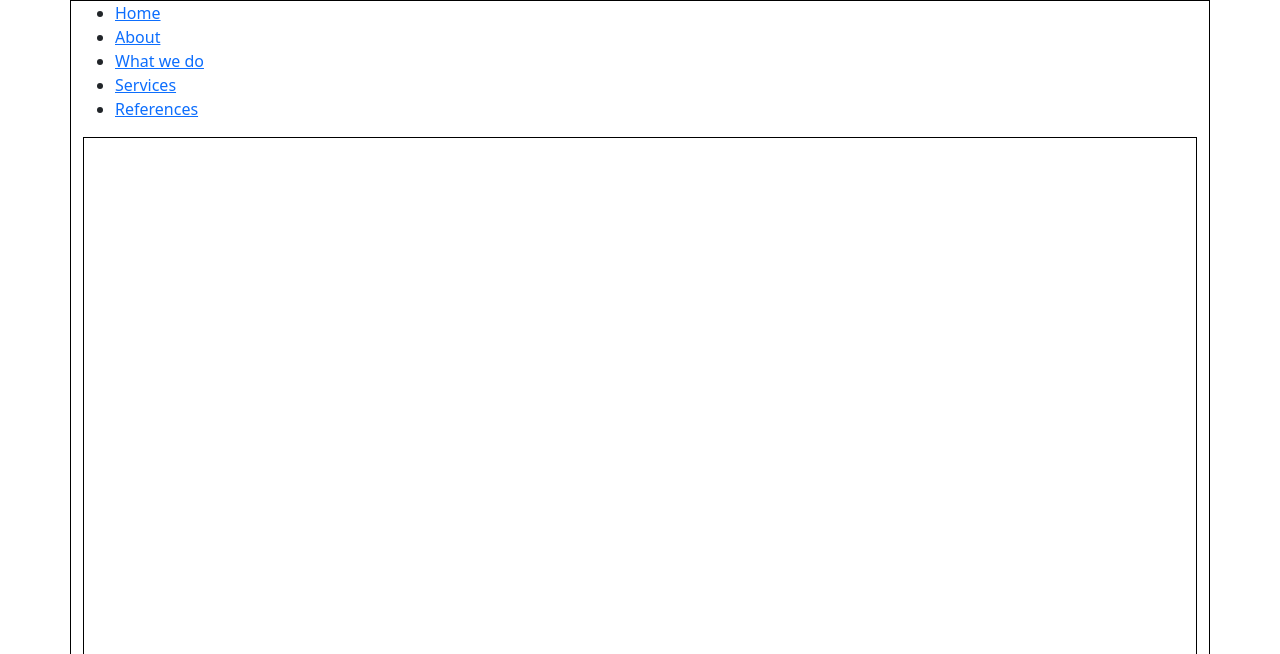
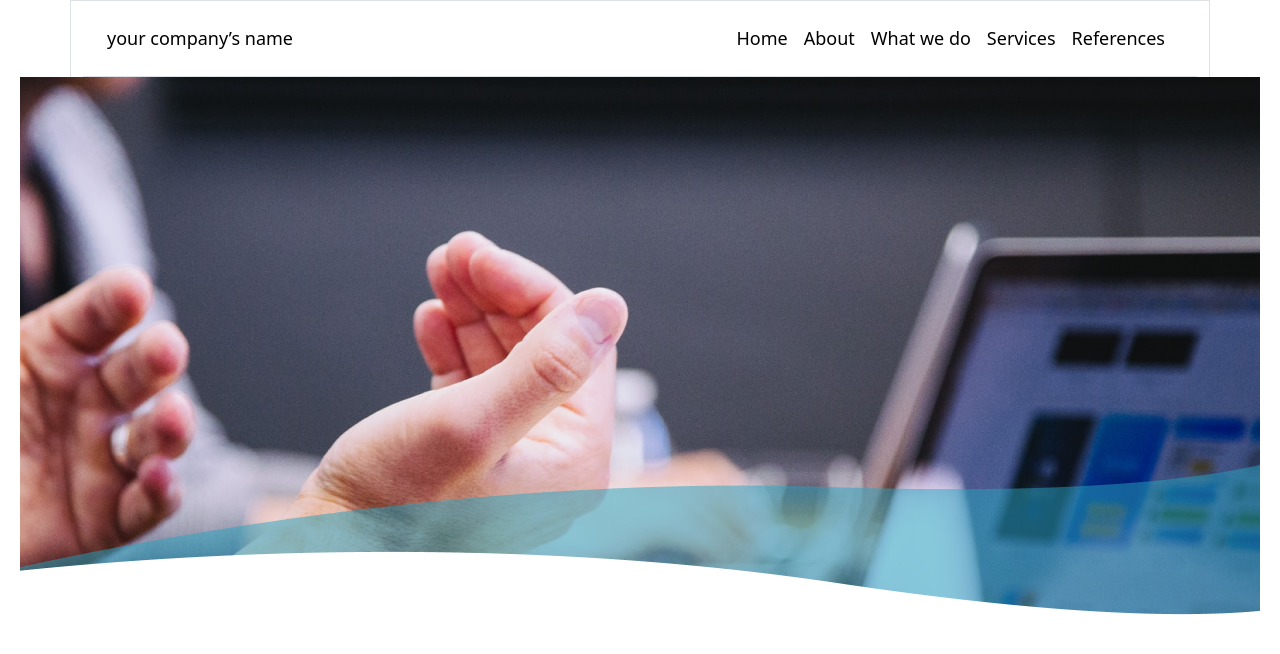
Before and after one commit to adrianflak/onepage_adrianflak, a website: page index.html in a window 1280 px wide. Shown: the top 654 px of the page. Drawn offline with Linux system fonts and the light colour scheme.

Commit message:
zadanie2

```diff
--- a/index.html
+++ b/index.html
@@ -8,19 +8,49 @@
 </head>
 <body id="#home">
     <div class="container-xl border">
-        <header class="col-12 header">
+        <header class="col-12 header d-flex align-items-center justify-content-between">
+
+            <span class="mx-4"><a class="company-name" href="">your company’s name</a></span>
             <nav class="main-menu">
-                <ul class="main-menu-inner">
-                    <li class="main-menu-item"><a href="#home">Home</a></li>
-                    <li class="main-menu-item"><a href="#about">About</a></li>
-                    <li class="main-menu-item"><a href="#whatwedo">What we do</a></li>
-                    <li class="main-menu-item"><a href="#services">Services</a></li>
-                    <li class="main-menu-item"><a href="#references">References</a></li>
+                <ul class="main-menu-inne mx-4 mt-4 mb-4 d-flex">
+                    <li class="main-menu-item px-2"><a class="menu-link" href="#home">Home</a></li>
+                    <li class="main-menu-item px-2"><a class="menu-link" href="#about">About</a></li>
+                    <li class="main-menu-item px-2"><a class="menu-link" href="#whatwedo">What we do</a></li>
+                    <li class="main-menu-item px-2"><a class="menu-link" href="#services">Services</a></li>
+                    <li class="main-menu-item px-2"><a class="menu-link" href="#references">References</a></li>
+
+
                 </ul>
             </nav>
         </header>
         <main class="content">
-            <div class="section about border" id="about"></div>
+            <div class="section about border" id="about">
+            <div class="img d-flex justify-content-center">
+                <img src="./img/Hero.png" alt="">
+            </div>
+
+            <div class="text">
+                <h1 class="d-flex justify-content-center">Welcome, <span class="text-decroarionn mx-2"> person!</span></h1>
+                <p class="d-flex justify-content-center">We’re here for excellent service.</p>
+
+                <div class="d-flex justify-content-center mx-5 px-5 mt-5">
+                <p>Lorem ipsum dolor sit amet, consectetuer adipiscing elit. Aenean commodo ligula eget dolor. Aenean massa. Cum sociis natoque penatibus et magnis dis parturient montes, nascetur ridiculus mus. Donec quam felis, ultricies nec, pellentesque eu, pretium quis, sem. Nulla consequat massa quis enim. Donec pede justo, fringilla vel, aliquet nec, vulputate eget, arcu.
+                </p>
+            </div>
+
+            <div class="d-flex justify-content-center mx-5 px-5">
+                <p>In enim justo, rhoncus ut, imperdiet a, venenatis vitae, justo. Nullam dictum felis eu pede mollis pretium. Integer tincidunt. Cras dapibus. Vivamus elementum semper nisi. Aenean vulputate eleifend tellus. Aenean leo ligula, porttitor eu, consequat vitae, eleifend ac, enim. Aliquam lorem ante, dapibus in, viverra quis, feugiat a, tellus.
+                </p>
+                </div>
+
+
+            </div>
+
+
+            </div>
+
+
+
             <div class="section whatwedo border" id="whatwedo"></div>
             <div class="section services border" id="services"></div>
             <div class="section references border" id="references"></div>
--- a/src/assets/scss/_bootstrap.scss
+++ b/src/assets/scss/_bootstrap.scss
@@ -20,33 +20,32 @@
 @import "../../../node_modules/bootstrap/scss/grid";
 @import "../../../node_modules/bootstrap/scss/tables";
 @import "../../../node_modules/bootstrap/scss/forms";
-// @import "../../../node_modules/bootstrap/scss/buttons";
-// @import "../../../node_modules/bootstrap/scss/transitions";
-// @import "../../../node_modules/bootstrap/scss/dropdown";
-// @import "../../../node_modules/bootstrap/scss/button-group";
-// @import "../../../node_modules/bootstrap/scss/nav";
-// @import "../../../node_modules/bootstrap/scss/navbar";
-// @import "../../../node_modules/bootstrap/scss/card";
-// @import "../../../node_modules/bootstrap/scss/accordion";
-// @import "../../../node_modules/bootstrap/scss/breadcrumb";
-// @import "../../../node_modules/bootstrap/scss/pagination";
-// @import "../../../node_modules/bootstrap/scss/badge";
-// @import "../../../node_modules/bootstrap/scss/alert";
-// @import "../../../node_modules/bootstrap/scss/progress";
-// @import "../../../node_modules/bootstrap/scss/list-group";
-// @import "../../../node_modules/bootstrap/scss/close";
-// @import "../../../node_modules/bootstrap/scss/toasts";
-// @import "../../../node_modules/bootstrap/scss/modal";
-// @import "../../../node_modules/bootstrap/scss/tooltip";
-// @import "../../../node_modules/bootstrap/scss/popover";
-// @import "../../../node_modules/bootstrap/scss/carousel";
-// @import "../../../node_modules/bootstrap/scss/spinners";
-// @import "../../../node_modules/bootstrap/scss/offcanvas";
-// @import "../../../node_modules/bootstrap/scss/placeholders";
-
+ @import "../../../node_modules/bootstrap/scss/buttons";
+ @import "../../../node_modules/bootstrap/scss/transitions";
+ @import "../../../node_modules/bootstrap/scss/dropdown";
+ @import "../../../node_modules/bootstrap/scss/button-group";
+ @import "../../../node_modules/bootstrap/scss/nav";
+ @import "../../../node_modules/bootstrap/scss/navbar";
+ @import "../../../node_modules/bootstrap/scss/card";
+ @import "../../../node_modules/bootstrap/scss/accordion";
+ @import "../../../node_modules/bootstrap/scss/breadcrumb";
+ @import "../../../node_modules/bootstrap/scss/pagination";
+ @import "../../../node_modules/bootstrap/scss/badge";
+ @import "../../../node_modules/bootstrap/scss/alert";
+ @import "../../../node_modules/bootstrap/scss/progress";
+ @import "../../../node_modules/bootstrap/scss/list-group";
+ @import "../../../node_modules/bootstrap/scss/close";
+ @import "../../../node_modules/bootstrap/scss/toasts";
+ @import "../../../node_modules/bootstrap/scss/modal";
+ @import "../../../node_modules/bootstrap/scss/tooltip";
+ @import "../../../node_modules/bootstrap/scss/popover";
+ @import "../../../node_modules/bootstrap/scss/carousel";
+ @import "../../../node_modules/bootstrap/scss/spinners";
+ @import "../../../node_modules/bootstrap/scss/offcanvas";
+ @import "../../../node_modules/bootstrap/scss/placeholders";
 // // Helpers
-// @import "../../../node_modules/bootstrap/scss/helpers";
+ @import "../../../node_modules/bootstrap/scss/helpers";
 
 // // Utilities
-// @import "../../../node_modules/bootstrap/scss/utilities/api";
+ @import "../../../node_modules/bootstrap/scss/utilities/api";
 // // scss-docs-end import-stack
--- a/src/assets/scss/_custom.scss
+++ b/src/assets/scss/_custom.scss
@@ -6,3 +6,27 @@
 .section {
     min-height: 600px;
 }
+
+li {
+    list-style: none;
+}
+
+a {
+    text-decoration: none;
+}
+
+.menu-link {
+    text-decoration: none;
+    color: #000;
+    font-size: 18px;
+}
+
+.company-name {
+    text-decoration: none;
+    color: #000;
+    font-size: 18px;
+}
+
+.text-decroarionn {
+    color: #1A8198;
+}
```
Also changed, not shown: dist/css/style.css, img/Hero.png (added), 1 other file.
